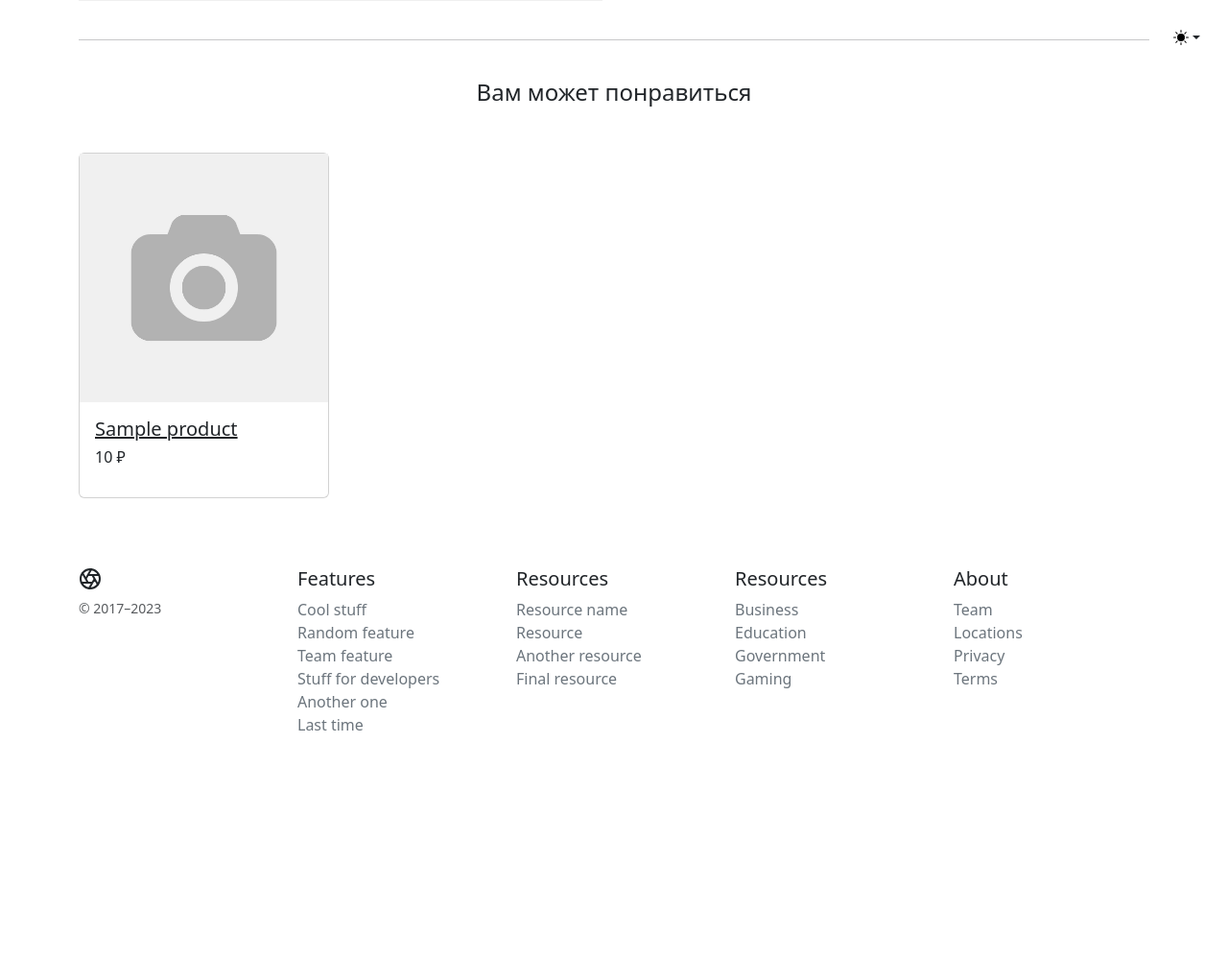
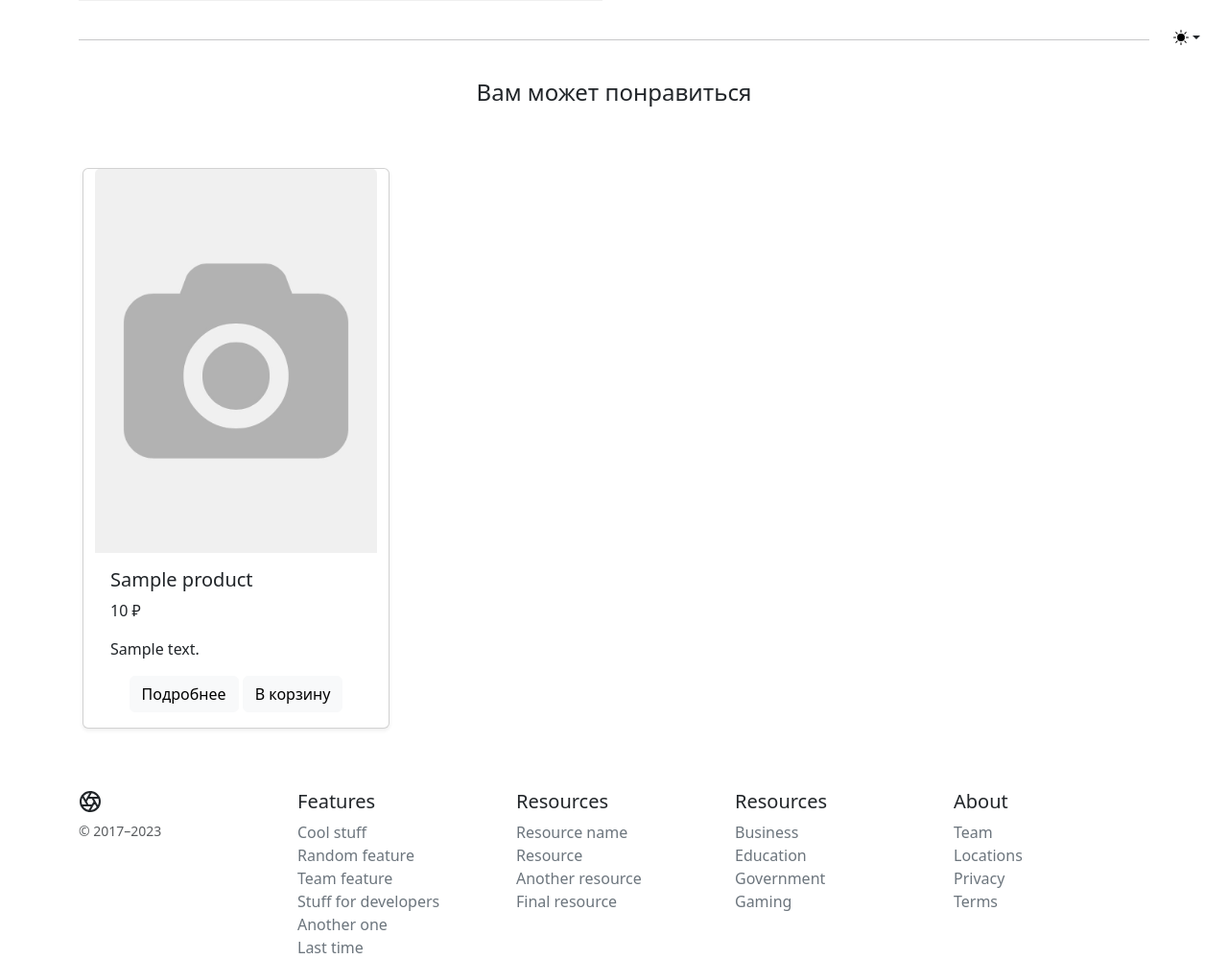
Before and after one commit to Mirrormsk/skystore, a Django app: template catalog/templates/catalog/product.html in a window 1280 px wide. Shown: the part 724-1723 px from the top of the page at 96% size. Before the commit the page ends 1485 px from the top, so only its background shows below. Run offline with Django 4.2, Linux system fonts and the light colour scheme; the template is opened without the code that fills it: most values are stand-ins (such as "Sample title", 1, 10 or a date in 2020); some libraries are stand-ins or nearby versions.

Commit message:
product card html code moved to includes

```diff
--- /dev/null
+++ b/catalog/templates/catalog/includes/inc_product_card.html
@@ -0,0 +1,21 @@
+{% load catalog_tags %}
+<div class="card m-3 shadow-sm" style="width: 20rem;">
+    <div class="card-img-top img-fluid "
+            {#                         style="background: url({% if product.preview %}{{ product.preview.url }}{% else %}{% static 'img/no_photo.jpg' %}{% endif %}) no-repeat center center; background-size: cover; height: 400px;">#}
+         style="background: url({% media_path product.preview %}) no-repeat center center; background-size: cover; height: 400px;">
+    </div>
+    <div class="card-body d-flex flex-column">
+        <h5 class="card-title">{{ product.name }}</h5>
+        <p class="card-text">{{ product.price|price_format }}</p>
+        <p class="card-text">{{ product.description|truncatechars:100 }}</p>
+        <div class="d-grid gap-3 d-md-block mt-auto mx-auto">
+            {% spaceless %}
+                <a href="/product/{{ product.pk }}/">
+                    <button class="btn btn-light" type="button">Подробнее</button>
+                </a>
+            {% endspaceless %}
+
+            <button class="btn btn-light" type="button">В корзину</button>
+        </div>
+    </div>
+</div>
--- a/catalog/templates/catalog/product.html
+++ b/catalog/templates/catalog/product.html
@@ -83,35 +83,7 @@
 
                 {% for product in recommended %}
 
-                    <div class="col-lg-3 col-md-6 mb-4">
-                        <div class="card">
-                            <div class="bg-image hover-zoom ripple ripple-surface ripple-surface-light"
-                                 data-mdb-ripple-color="light">
-                                <img src="{% media_path product.preview %}"
-                                     class="w-100" alt="{{ product.name }}">
-                                <a href="{% url 'catalog:product' product.pk %}">
-                                    <div class="hover-overlay">
-                                        <div class="mask" style="background-color: rgba(251, 251, 251, 0.15);"></div>
-                                    </div>
-                                </a>
-                            </div>
-                            <div class="card-body">
-                                <a href="{% url 'catalog:product' product.pk %}" class="text-reset">
-                                    <h5 class="card-title mb-2">{{ product.name }}</h5>
-                                </a>
-                                <h6 class="mb-3 price">{{ product.price|price_format }}</h6>
-                            </div>
-                        </div>
-                    </div>
-
-
-
-                    <!--Grid column-->
-                    {#                    <div class="col-lg-4 col-md-12 mb-4">#}
-                    {#                        <img src="{% if product.preview %}{{ product.preview.url }}{% else %}{% static 'img/no_photo.jpg' %}{% endif %}"#}
-                    {#                             class="img-fluid" alt=""/>#}
-                    {#                    </div>#}
-                    <!--Grid column-->
+                    {% include 'catalog/includes/inc_product_card.html' %}
 
                 {% empty %}
 
```
Also changed, not shown: catalog/templates/catalog/index.html (+2 -21 lines).
